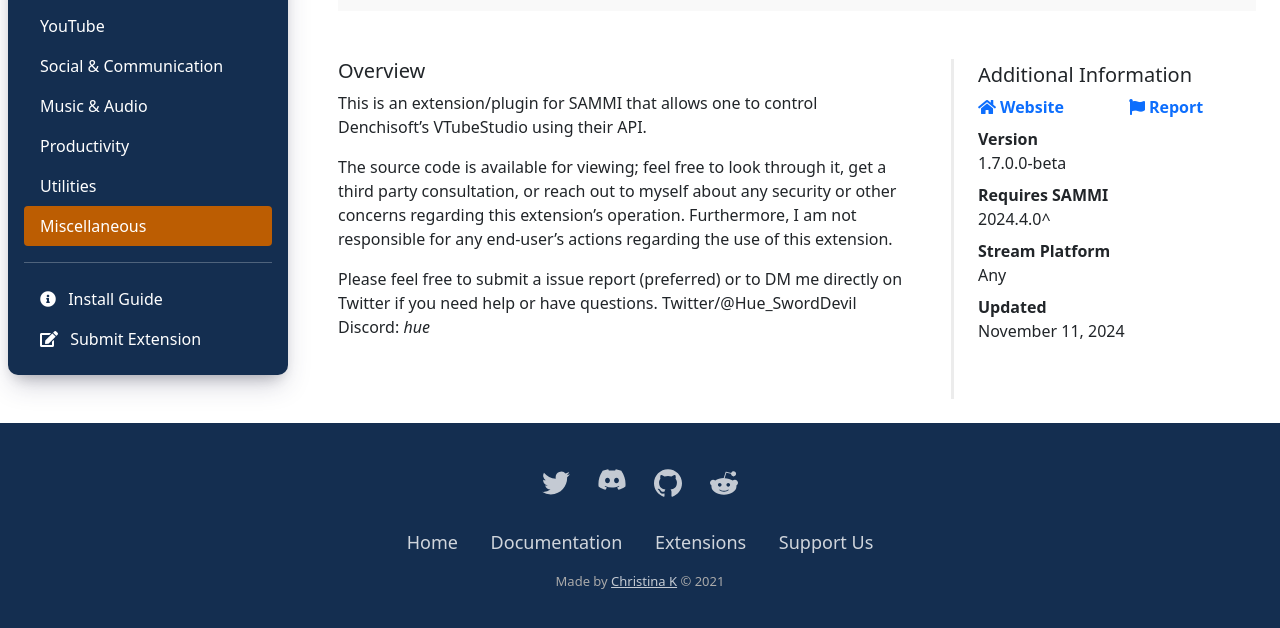
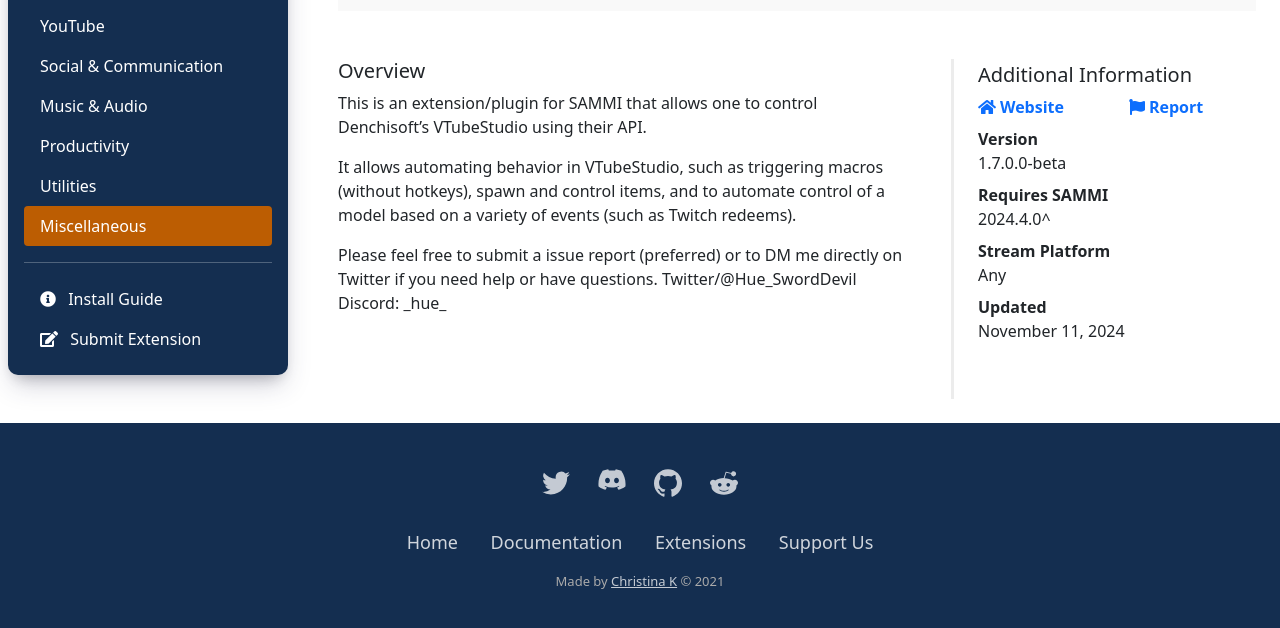
Before and after one commit to SAMMISolutions/SAMMISolutions.github.io, a Jekyll site: the page built from collections/_extensions/sammi-vtube-studio-extension_a0d49dfe-a020-11ef-b864-0242ac120002.md, in a window 1280 px wide and 900 px high, scrolled down 744 px, cut to the strip 269-897 px from the top of the window. Built offline with Jekyll 4.4.1, drawn with Linux system fonts in a browser that asks for light colours; comment, search, counter and statistics services are not loaded.

Commit message:
Update sammi-vtube-studio-extension_a0d49dfe-a020-11ef-b864-0242ac120002.md

```diff
--- a/collections/_extensions/sammi-vtube-studio-extension_a0d49dfe-a020-11ef-b864-0242ac120002.md
+++ b/collections/_extensions/sammi-vtube-studio-extension_a0d49dfe-a020-11ef-b864-0242ac120002.md
@@ -15,13 +14,13 @@
 version: 1.7.0.0-beta
 download_url: 'https://github.com/HueVirtualCreature/SAMMIVtubeStudioExtension/releases'
 overview: |
-  This is an extension/plugin for SAMMI that allows one to control Denchisoft's VTubeStudio using their API.
+  This is an extension/plugin for SAMMI that allows one to control Denchisoft’s VTubeStudio using their API.
 
-  The source code is available for viewing; feel free to look through it, get a third party consultation, or reach out to myself about any security or other concerns regarding this extension's operation. Furthermore, I am not responsible for any end-user's actions regarding the use of this extension.
+  It allows automating behavior in VTubeStudio, such as triggering macros (without hotkeys), spawn and control items, and to automate control of a model based on a variety of events (such as Twitch redeems).
 
   Please feel free to submit a issue report (preferred) or to DM me directly on Twitter if you need help or have questions.
   Twitter/@Hue_SwordDevil
-  Discord: _hue_
+  Discord: \_hue\_
 setup: |
   This extension requires the following:
 
```
Also changed, not shown: other parts of collections/_extensions/sammi-vtube-studio-extension_a0d49dfe-a020-11ef-b864-0242ac120002.md (+0 -1 lines).
